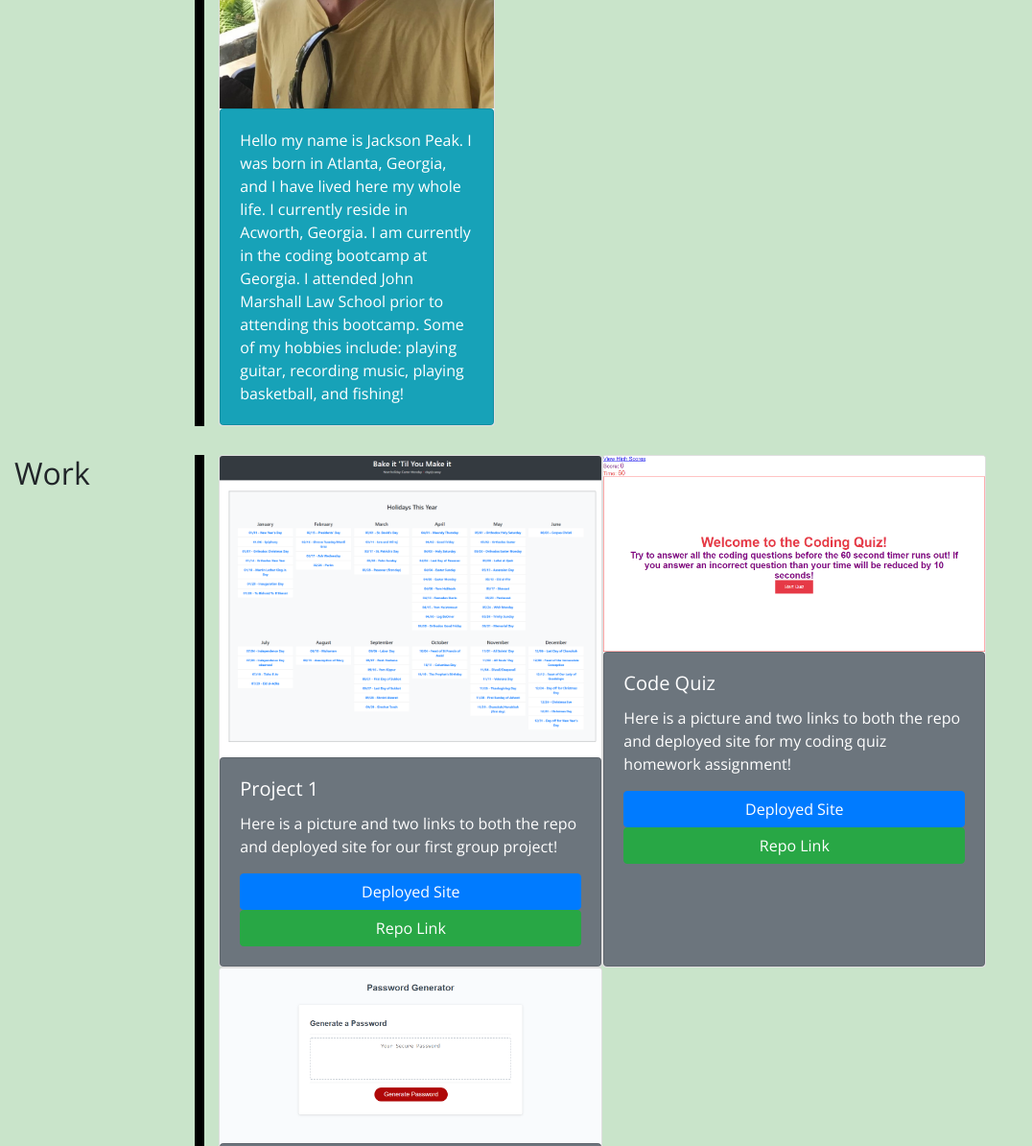
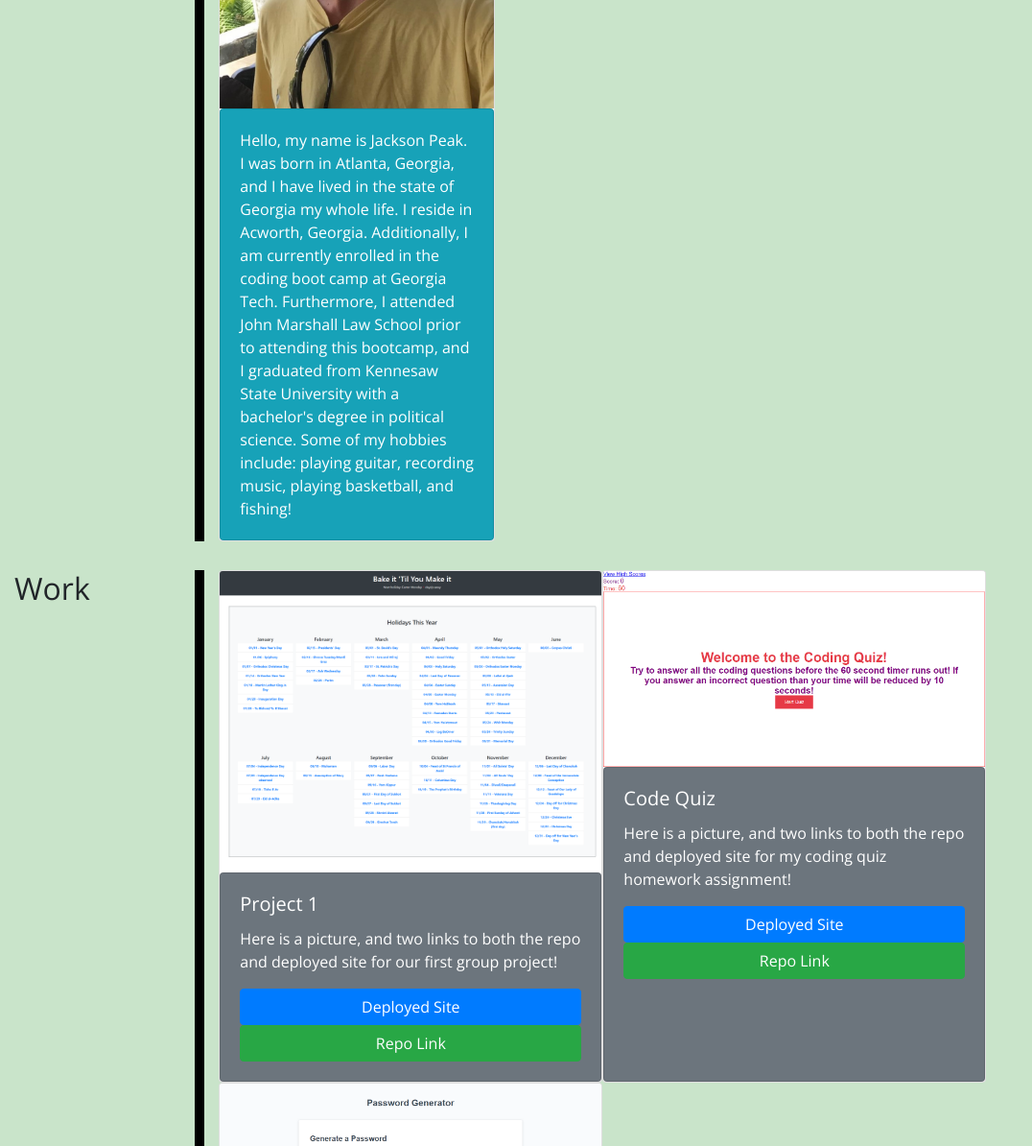
Before and after one commit to jacksonpeak1/Updated-Portfolio-, a plain HTML site: page index.html in a window 1280 px wide. Shown: the part 540-1734 px from the top of the page at 96% size, without its empty margins (0-1076 px from the left). Drawn offline with nearby package versions, Linux system fonts and the light colour scheme.

Commit message:
Made some last grammar fixes and updated Readme

```diff
--- a/index.html
+++ b/index.html
@@ -83,9 +83,9 @@
             />
             <div class="card-body card bg-info text-white">
               <p class="card-text">
-                Hello my name is Jackson Peak. I was born in Atlanta, Georgia, and I have lived here my whole life. I currently reside in Acworth, Georgia. I am currently in the coding
-                bootcamp at Georgia. I attended John Marshall Law School prior
-                to attending this bootcamp. Some of my hobbies include: playing
+                Hello, my name is Jackson Peak. I was born in Atlanta, Georgia, and I have lived in the state of Georgia my whole life. I  reside in Acworth, Georgia. Additionally, I am currently enrolled in the coding
+                boot camp at Georgia Tech. Furthermore, I attended John Marshall Law School prior
+                to attending this bootcamp, and I graduated from Kennesaw State University with a bachelor's degree in political science. Some of my hobbies include: playing
                 guitar, recording music, playing basketball, and fishing!
               </p>
             </div>
@@ -106,7 +106,7 @@
             <div class="card-body card bg-secondary text-white">
               <h5 class="card-title">Project 1</h5>
               <p class="card-text">
-                Here is a picture and two links to both the repo and deployed
+                Here is a picture, and two links to both the repo and deployed
                 site for our first group project!
               </p>
               <a
@@ -130,7 +130,7 @@
             <div class="card-body card bg-secondary text-white">
               <h5 class="card-title">Code Quiz</h5>
               <p class="card-text">
-                Here is a picture and two links to both the repo and deployed
+                Here is a picture, and two links to both the repo and deployed
                 site for my coding quiz homework assignment!
               </p>
               <a
@@ -154,7 +154,7 @@
             <div class="card-body card bg-secondary text-white">
               <h5 class="card-title">Password Generator</h5>
               <p class="card-text">
-                Here is a picture and two links to both the repo and deployed
+                Here is a picture, and two links to both the repo and deployed
                 site for my Password Generator homework assignment!
               </p>
               <a
```
Also changed, not shown: 1 other file.
